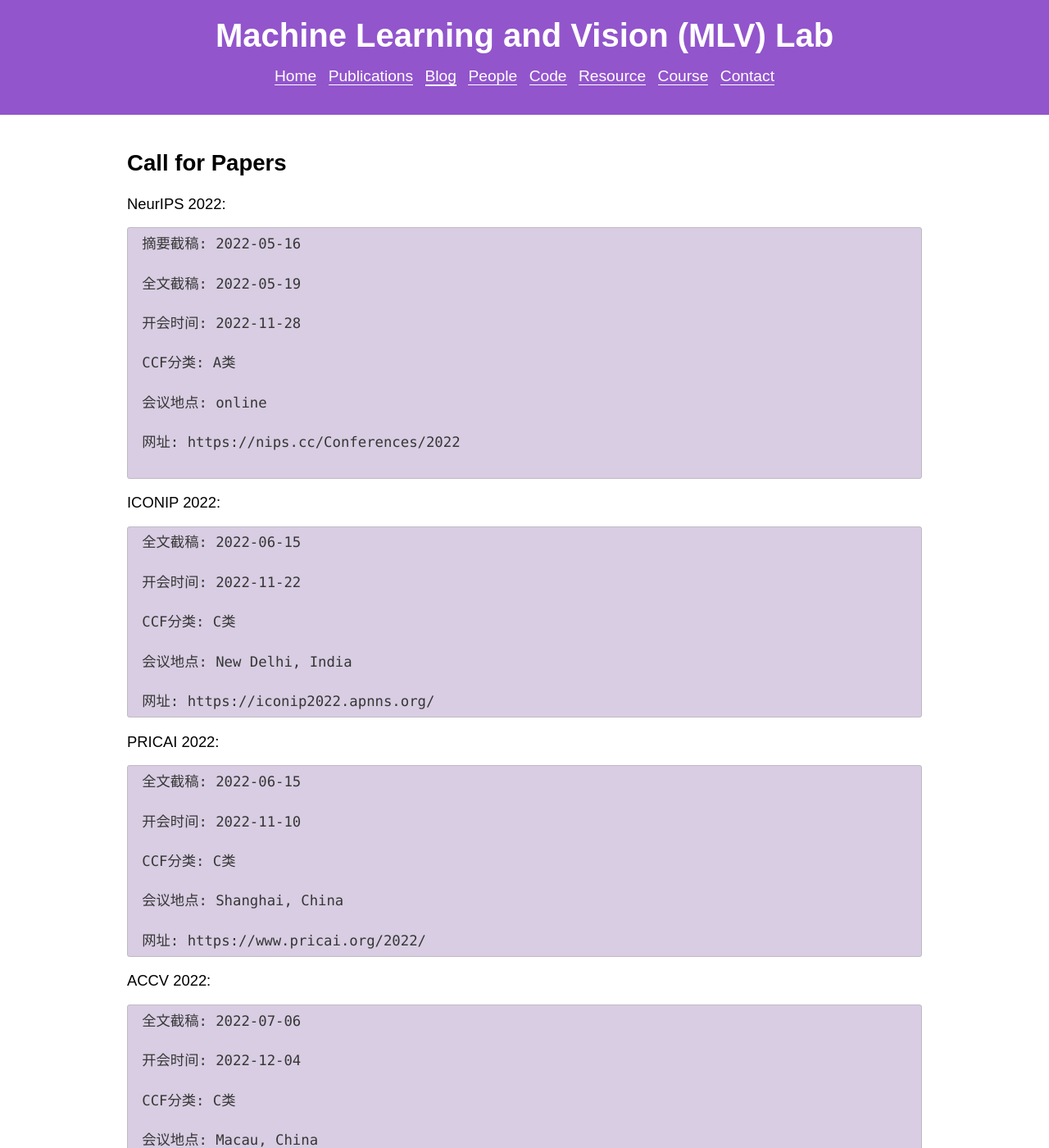
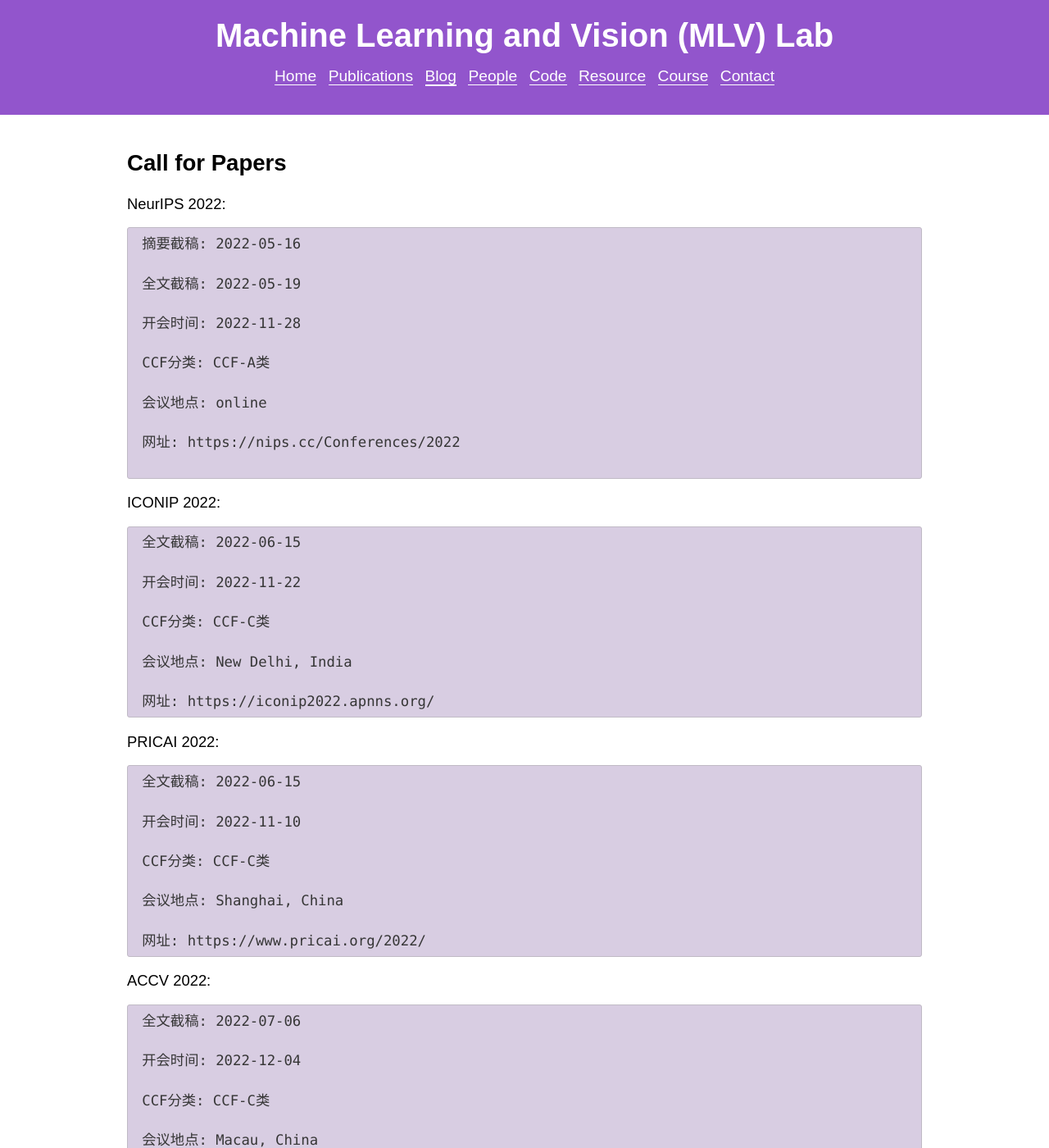
Before and after one commit to ZJNU-MLV-Lab/ZJNU-MLV-Lab.github.io, a Jekyll site: the page built from _posts/2022-04-21-recent-conferences-blog.md, in a window 1280 px wide and 1400 px high. Shown: the whole window at 82% size. Built offline with Jekyll 4.4.1, drawn with Linux system fonts in a browser that asks for light colours; nearby versions of some CDN libraries; some web fonts are replaced; some of the changed text lies outside the part shown.

Commit message:
Update 2022-04-21-recent-conferences-blog.md

```diff
--- a/_posts/2022-04-21-recent-conferences-blog.md
+++ b/_posts/2022-04-21-recent-conferences-blog.md
@@ -15,7 +15,7 @@ NeurIPS 2022:
 
 开会时间: 2022-11-28
 
-CCF分类: A类
+CCF分类: CCF-A类
 
 会议地点: online
 
@@ -31,7 +31,7 @@ ICONIP 2022:
 
 开会时间: 2022-11-22
 
-CCF分类: C类
+CCF分类: CCF-C类
 
 会议地点: New Delhi, India
 
@@ -45,7 +45,7 @@ PRICAI 2022:
 
 开会时间: 2022-11-10
 
-CCF分类: C类
+CCF分类: CCF-C类
 
 会议地点: Shanghai, China
 
@@ -59,7 +59,7 @@ ACCV 2022:
 
 开会时间: 2022-12-04
 
-CCF分类: C类
+CCF分类: CCF-C类
 
 会议地点: Macau, China
 
```
